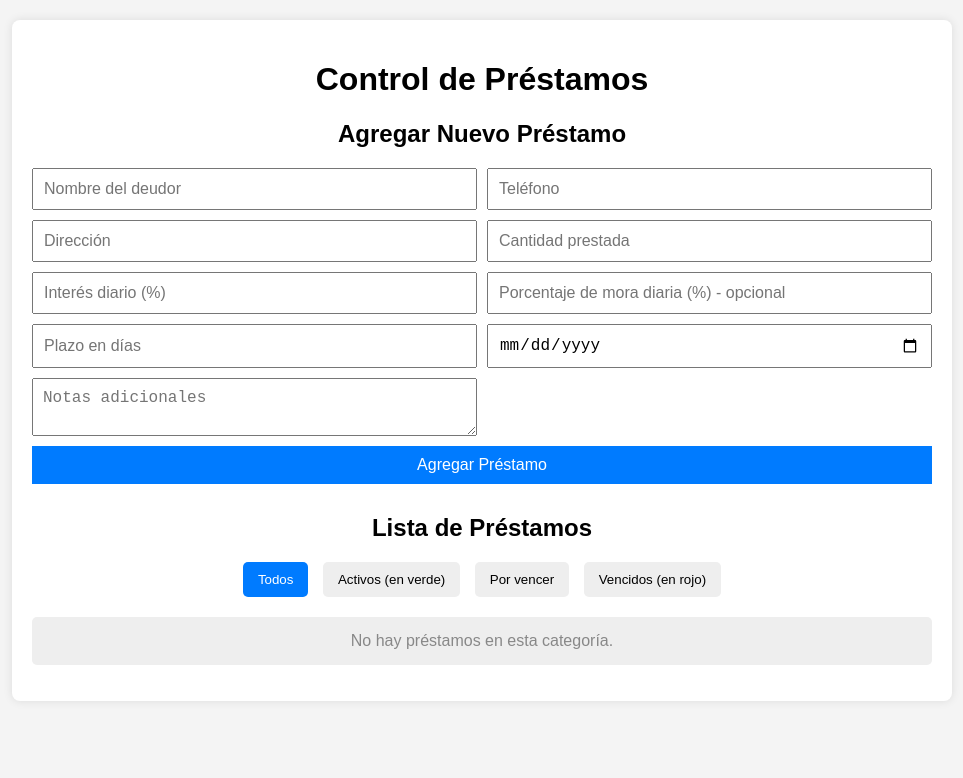
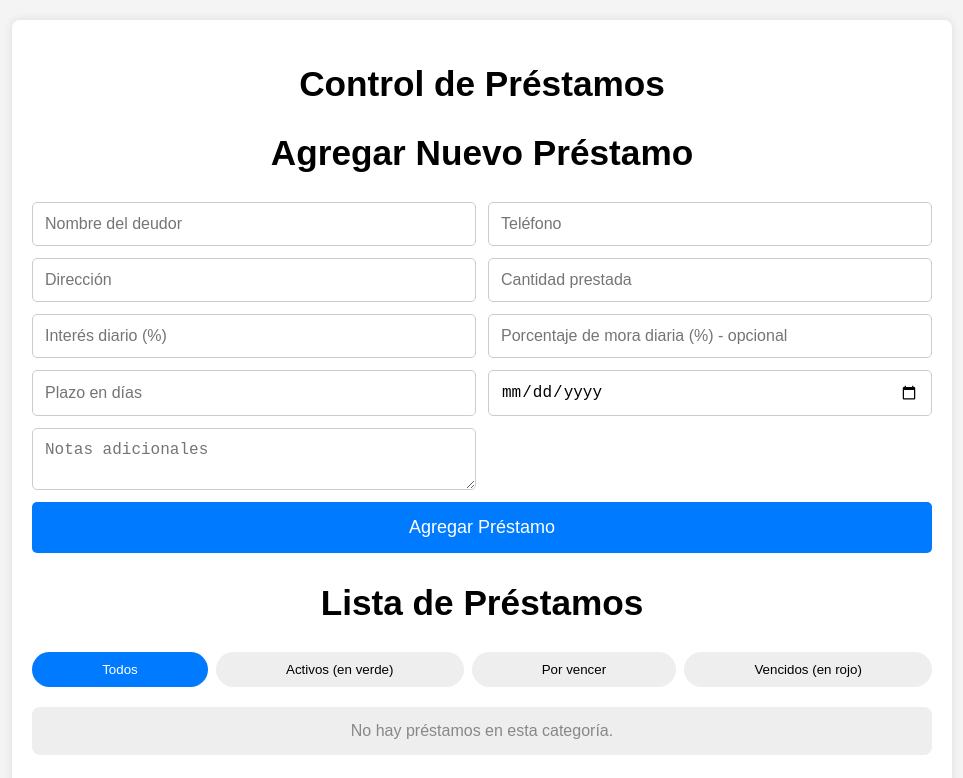
Before and after one commit to erendon25/Prestamista, a plain HTML site: page index.html in a window 1280 px wide. Shown: the whole page, without its empty margins (158-1121 px from the left). Drawn offline with Linux system fonts and the light colour scheme.

Commit message:
Update style.css
se actualiza para mejor vision en moviles

```diff
--- a/style.css
+++ b/style.css
@@ -1,40 +1,139 @@
-body { font-family: Arial, sans-serif; background: #f4f4f4; margin: 0; padding: 20px; }
-.container { max-width: 900px; margin: auto; background: white; padding: 20px; border-radius: 8px; box-shadow: 0 0 10px rgba(0,0,0,0.1); }
-h1, h2 { text-align: center; }
-form { display: grid; grid-template-columns: 1fr 1fr; gap: 10px; margin-bottom: 30px; }
-form input, form textarea, form button { padding: 10px; font-size: 16px; }
-form button { grid-column: span 2; background: #007bff; color: white; border: none; cursor: pointer; }
-ul { list-style: none; padding: 0; }
-li { background: #eee; margin: 10px 0; padding: 15px; border-radius: 5px; cursor: pointer; }
-li:hover { background: #ddd; }
-.modal { display: none; position: fixed; z-index: 1; left: 0; top: 0; width: 100%; height: 100%; background: rgba(0,0,0,0.5); }
-.modal-content { background: white; margin: 10% auto; padding: 20px; width: 80%; max-width: 600px; border-radius: 8px; }
-.close { float: right; font-size: 30px; cursor: pointer; }
+body {
+    font-family: Arial, sans-serif;
+    background: #f4f4f4;
+    margin: 0;
+    padding: 10px; /* Menos padding en móvil */
+}
+
+.container {
+    max-width: 900px;
+    margin: auto;
+    background: white;
+    padding: 15px;
+    border-radius: 8px;
+    box-shadow: 0 0 10px rgba(0,0,0,0.1);
+}
+
+h1, h2 {
+    text-align: center;
+    font-size: 1.8em; /* Un poco más grande en móvil */
+}
+
+form {
+    display: grid;
+    grid-template-columns: 1fr; /* Por defecto 1 columna (móvil) */
+    gap: 12px;
+    margin-bottom: 30px;
+}
+
+form input,
+form textarea {
+    padding: 12px;
+    font-size: 16px;
+    border: 1px solid #ccc;
+    border-radius: 5px;
+    width: 100%;
+    box-sizing: border-box;
+}
+
+form button {
+    grid-column: 1 / -1;
+    background: #007bff;
+    color: white;
+    border: none;
+    cursor: pointer;
+    padding: 15px;
+    font-size: 18px;
+    border-radius: 5px;
+}
+
+ul {
+    list-style: none;
+    padding: 0;
+}
+
+li {
+    background: #eee;
+    margin: 10px 0;
+    padding: 15px;
+    border-radius: 8px;
+    cursor: pointer;
+    word-wrap: break-word; /* Para textos largos */
+}
+
+li:hover {
+    background: #ddd;
+}
+
+.modal {
+    display: none;
+    position: fixed;
+    z-index: 1;
+    left: 0;
+    top: 0;
+    width: 100%;
+    height: 100%;
+    background: rgba(0,0,0,0.5);
+    overflow-y: auto; /* Scroll si es necesario */
+}
+
+.modal-content {
+    background: white;
+    margin: 5% auto;
+    padding: 20px;
+    width: 90%;
+    max-width: 600px;
+    border-radius: 8px;
+}
+
+.close {
+    float: right;
+    font-size: 30px;
+    cursor: pointer;
+}
+
+/* Botones Editar/Eliminar */
+.actions {
+    margin-top: 10px;
+    text-align: right;
+}
+
+.edit-btn, .delete-btn {
+    padding: 8px 12px;
+    margin-left: 5px;
+    border: none;
+    border-radius: 5px;
+    cursor: pointer;
+}
+
 .edit-btn {
-    float: right;
     background: #ffc107;
     color: black;
-    border: none;
-    padding: 5px 10px;
-    margin-left: 5px;
-    cursor: pointer;
-    border-radius: 3px;
 }
-.edit-btn:hover {
-    background: #e0a800;
+
+.delete-btn {
+    background: red;
+    color: white;
 }
+
+/* Filtros responsive */
 .filters {
     text-align: center;
     margin: 20px 0;
+    display: flex;
+    flex-wrap: wrap;
+    justify-content: center;
+    gap: 8px;
 }
 
 .filter-btn {
-    padding: 10px 15px;
-    margin: 0 5px;
+    padding: 10px 12px;
     border: none;
-    border-radius: 5px;
+    border-radius: 20px; /* Más redondos, estilo pills */
     background: #eee;
     cursor: pointer;
+    flex: 1 1 auto;
+    min-width: 100px;
 }
 
 .filter-btn.active, .filter-btn:hover {
@@ -42,6 +141,20 @@ li:hover { background: #ddd; }
     color: white;
 }
 
-.status-verde { border-left: 5px solid #28a745; }
-.status-amarillo { border-left: 5px solid #ffc107; }
-.status-rojo { border-left: 5px solid #dc3545; }
+/* Estados */
+.status-verde { border-left: 8px solid #28a745; }
+.status-amarillo { border-left: 8px solid #ffc107; }
+.status-rojo { border-left: 8px solid #dc3545; }
+
+/* Media query para pantallas grandes (dos columnas en formulario) */
+@media (min-width: 768px) {
+    form {
+        grid-template-columns: 1fr 1fr; /* Dos columnas solo en desktop/tablet */
+    }
+    form button {
+        grid-column: span 2;
+    }
+    body { padding: 20px; }
+    .container { padding: 20px; }
+    h1, h2 { font-size: 2.2em; }
+}
```
